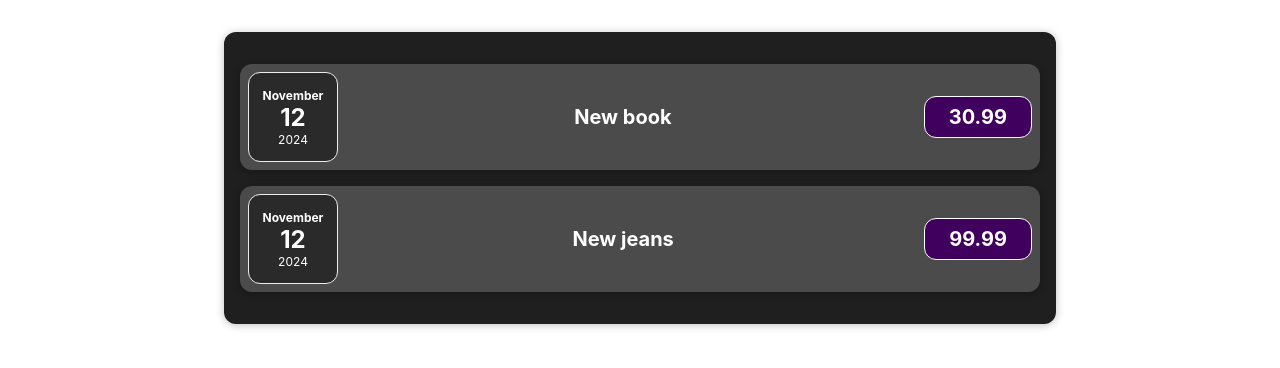
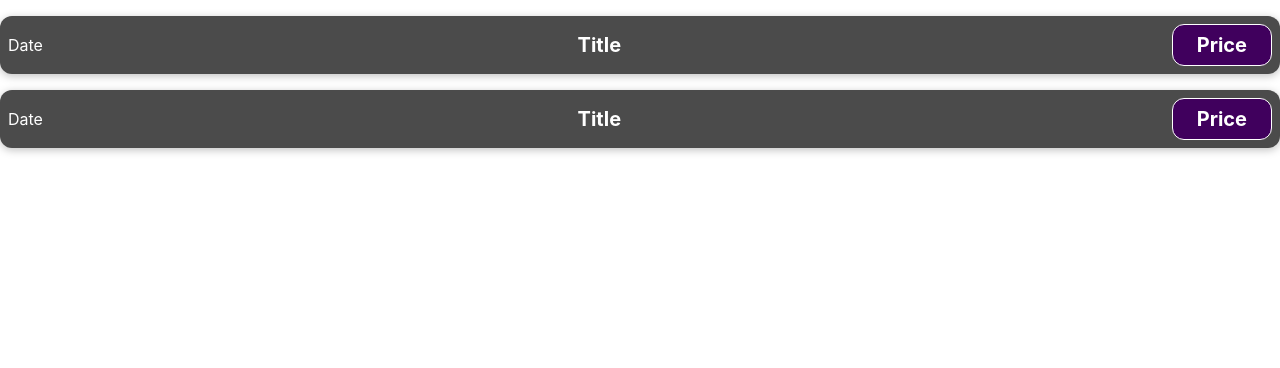
Before and after one commit to Oskari-Klaas/codespaces-react, a React (Vite) app: page / in a window 1280 px wide. Shown: the top 368 px of the page. Built offline with nearby package versions, Linux system fonts and the light colour scheme.

Commit message:
first commit bs idk ül 2 tehtud fucking plaese

```diff
--- a/src/App.jsx
+++ b/src/App.jsx
@@ -1,25 +1,11 @@
 import './App.css';
-import ExpensiveItem from './components/ExpensiveItem';
-import Expenses from './components/Expenses';
+import ExpenseItem from './components/ExpenseItem';
 
 const App = () => {
-  const expenses = [
-  {
-    date: new Date(2024, 10, 12),
-    title: 'New book',
-    price: 30.99
-  },
-  {
-    date: new Date(2024, 10, 12),
-    title: 'New jeans',
-    price: 99.99
-  }
-]
-
-
   return (
     <div className="App">
-      <Expenses data={expenses}/>
+      <ExpenseItem />
+      <ExpenseItem />
     </div>
   );
 }
--- /dev/null
+++ b/src/components/ExpenseItem.jsx
@@ -0,0 +1,14 @@
+import './ExpenseItem.css'
+
+const ExpenseItem = () => {
+    return (
+        <div className='expense-item'>
+            <div>Date</div>
+            <div className='expense-item__description'>
+                <h2>Title</h2>
+                <div className='expense-item__price'>Price</div>
+            </div>
+        </div>
+    )
+}
+export default ExpenseItem
--- a/src/components/ExpensiveItem.jsx
+++ /dev/null
@@ -1,23 +0,0 @@
-import './ExpensiveItem.css';
-import ExpenseDate from './ExpenseDate'
-
-const ExpensiveItem = (props) => {
-
-    const day = props.data.date.toLocaleString('en-US', {day: '2-digit'})
-    const month = props.data.date.toLocaleString('en-US', {month: 'long'})
-    const year = props.data.date.getFullYear()
-
-    return (
-        <div className='expense-item'>
-            <ExpenseDate date={props.data.date}/>
-            <div className='expense-item__description'>
-                <h2>{props.data.title}</h2>
-                <div className='expense-item__price'>{props.data.price}</div>
-            </div>
-        </div>
-    )
-}
-
-
-
-export default ExpensiveItem;
```
Also changed, not shown: src/components/ExpenseItem.css (renamed from src/components/ExpensiveItem.css).
